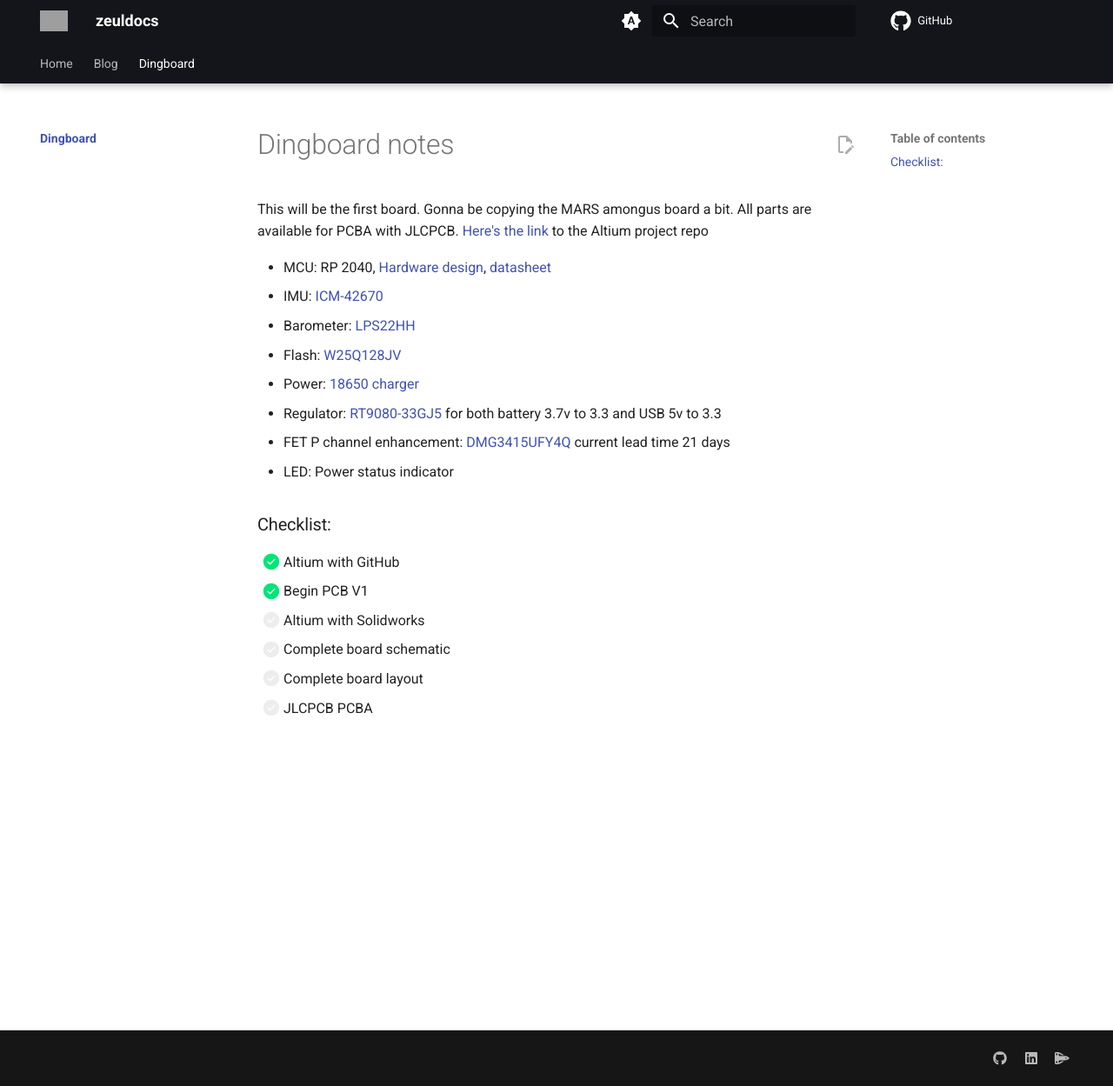
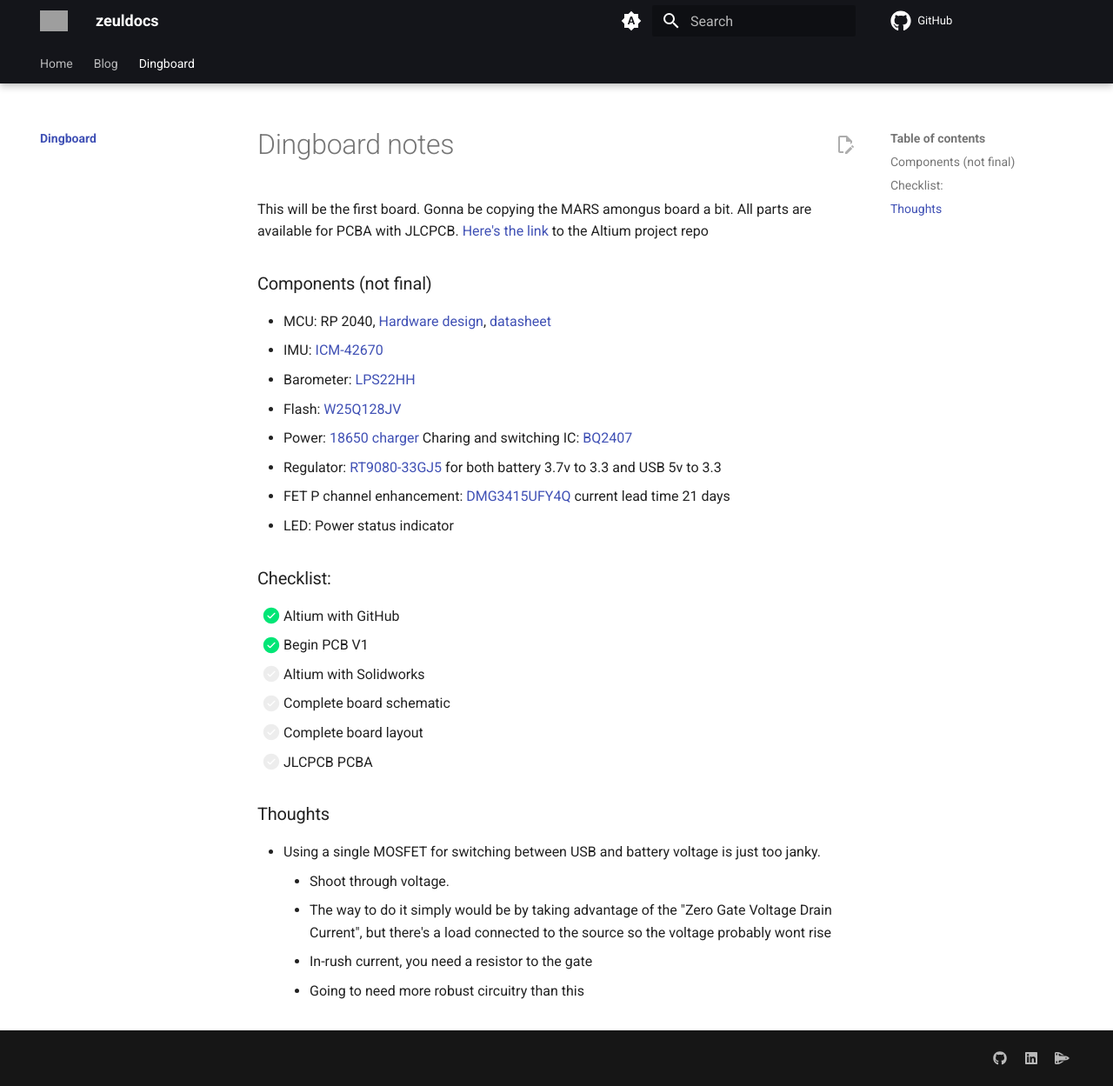
Before and after one commit to sonicavionics/sonicavionics.com, an MkDocs documentation site: the page built from docs/dingboard/index.md, in a window 1280 px wide and 1249 px high. Shown: the whole window at 87% size. Built offline with MkDocs 1.6.1 and Material for MkDocs 9.7.7, drawn with Linux system fonts in a browser that asks for light colours; comment, search, counter and statistics services are not loaded; grey boxes are pictures that could not be loaded.

Commit message:
add charging/switching IC to list

```diff
--- a/docs/dingboard/index.md
+++ b/docs/dingboard/index.md
@@ -2,13 +2,15 @@
 
 This will be the first board. Gonna be copying the MARS amongus board a bit. All parts are available for PCBA with JLCPCB.
 [Here's the link](https://github.com/zeulewan/dingboard) to the Altium project repo
+
+### Components (not final)
 
  - MCU: RP 2040, [Hardware design](https://datasheets.raspberrypi.com/rp2040/hardware-design-with-rp2040.pdf), [datasheet](https://datasheets.raspberrypi.com/rp2040/rp2040-datasheet.pdf)
  - IMU: [ICM-42670](https://datasheet.octopart.com/ICM-42670-P-InvenSense-datasheet-155317655.pdf?src-supplier=Component+Distributors+Inc.)
  - Barometer: [LPS22HH](https://datasheet.ciiva.com/pdfs/VipMasterIC/IC/SGST/SGST-S-A0007383744/SGST-S-A0007383744-1.pdf?src-supplier=IHS+Markit)
  - Flash: [W25Q128JV](https://datasheet.ciiva.com/pdfs/VipMasterIC/IC/WBND/WBND-S-A0008390754/WBND-S-A0008390754-1.pdf?src-supplier=IHS+Markit)
  - Power: [18650](https://old.reddit.com/r/18650masterrace/comments/qp21o8/buying_18650_batteries_start_here/) [charger](https://www.reddit.com/r/18650masterrace/comments/1gqk8iy/recommendations_for_a_battery_charger/)
- <!-- - Charing IC: [MCP73831/2](https://ww1.microchip.com/downloads/en/DeviceDoc/MCP73831-Family-Data-Sheet-DS20001984H.pdf) -->
+ Charing and switching IC: [BQ2407 ](https://www.ti.com/lit/ds/symlink/bq24074.pdf)
  - Regulator: [RT9080-33GJ5](https://www.lcsc.com/datasheet/lcsc_datasheet_2009192305_Richtek-Tech-RT9080-33GJ5_C841192.pdf) for both battery 3.7v to 3.3 and USB 5v to 3.3
  - FET P channel enhancement: [DMG3415UFY4Q](https://wmsc.lcsc.com/wmsc/upload/file/pdf/v2/lcsc/2208051800_Diodes-Incorporated-DMG3415UFY4Q-7_C5124975.pdf) current lead time 21 days
  - LED: Power status indicator
@@ -22,3 +24,11 @@
 - [ ] Complete board schematic
 - [ ] Complete board layout
 - [ ] JLCPCB PCBA
+
+### Thoughts
+
+- Using a single MOSFET for switching between USB and battery voltage is just too janky.
+    - Shoot through voltage.
+    - The way to do it simply would be by taking advantage of the "Zero Gate Voltage Drain Current", but there's a load connected to the source so the voltage probably wont rise
+    - In-rush current, you need a resistor to the gate
+    - Going to need more robust circuitry than this
```
